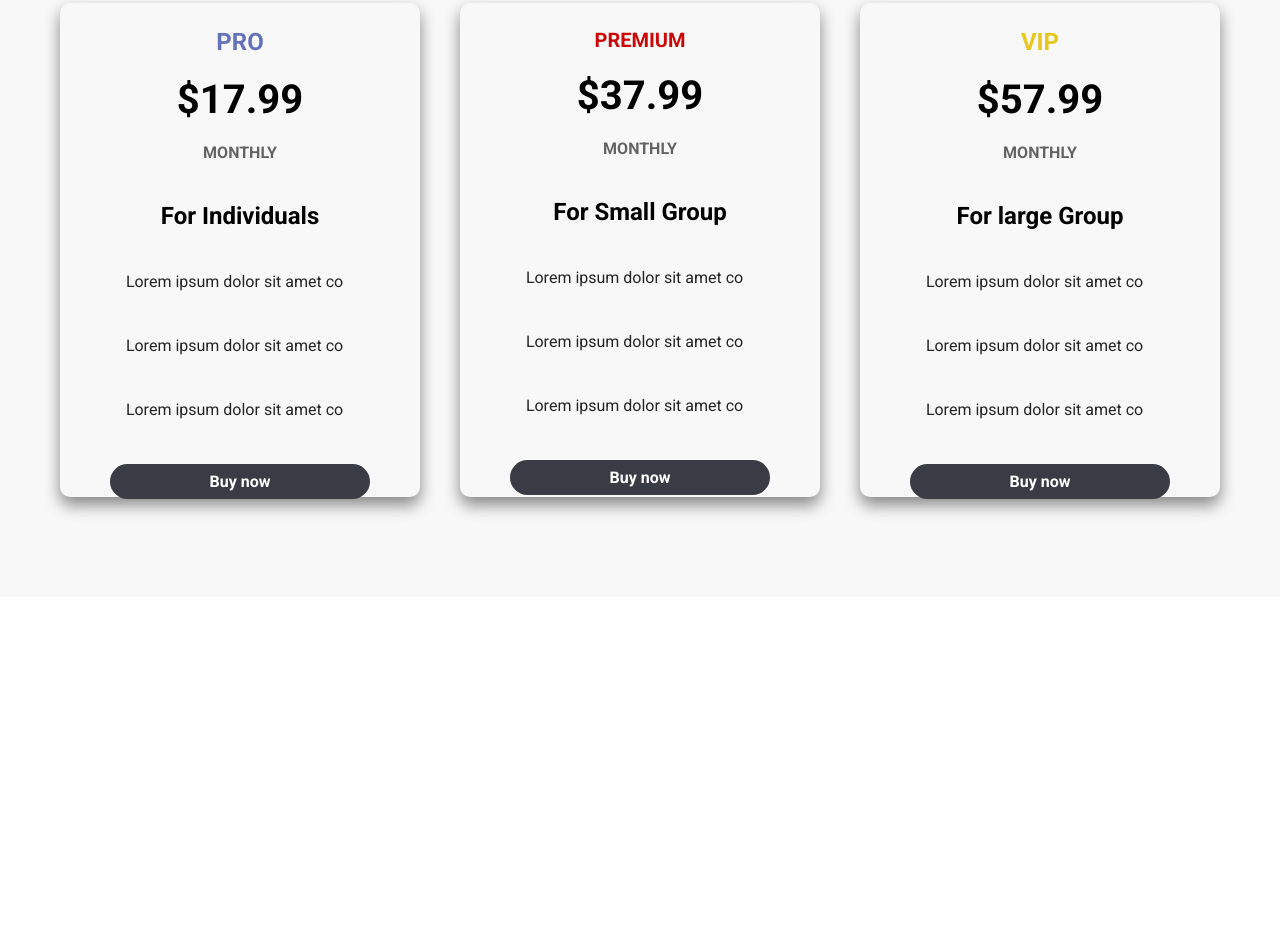
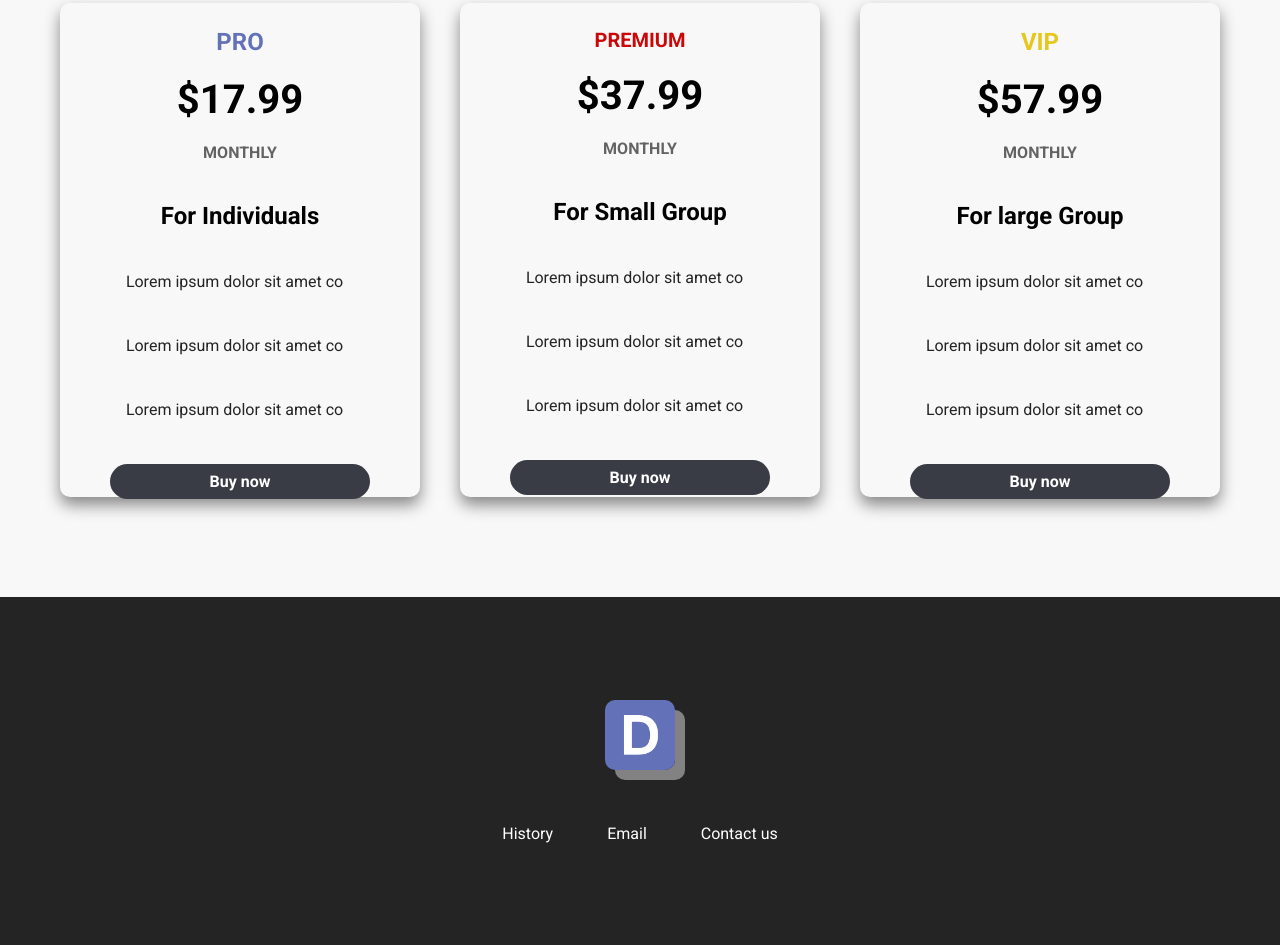
Before and after one commit to Derflex-primo/Project-DeoLab, a plain HTML site: page index.html in a window 1280 px wide. Shown: the part 3441-4386 px from the top of the page. Before the commit the page ends 4038 px from the top, so only its background shows below. Drawn offline with Linux system fonts and the light colour scheme.

Commit message:
initialized repository

```diff
--- a/index.html
+++ b/index.html
@@ -4,7 +4,7 @@
     <meta charset="UTF-8" />
     <meta http-equiv="X-UA-Compatible" content="IE=edge" />
     <meta name="viewport" content="width=device-width, initial-scale=1.0" />
-    <title>UTIN</title>
+    <title>DeoLab</title>
     <link rel="stylesheet" href="./style.css" />
     <script
       src="https://kit.fontawesome.com/c8e4d183c2.js"
@@ -465,5 +465,41 @@
         </div>
       </div>
     </div>
+    <footer>
+      <div class="row footer__row">
+        <a href="#" class="footer__anchor">
+          <figure class="footer__logo">
+            <img src="./assets/D.png" class="footer__logo--img" alt="" />
+          </figure>
+          <span class="footer__logo--popper">
+            Top
+            <i class="fas fa-arrow-up"></i>
+          </span>
+        </a>
+        <div id="footer__social--list">
+          <a
+            href="https://google.com"
+            target="_blank"
+            class="footer__social--link link__hover-effect link__hover-effect"
+            target="_blank"
+            >History</a
+          >
+          <a
+            href="mailto:dryldeogracias@gmail.com"
+            target="_blank"
+            class="footer__social--link link__hover-effect link__hover-effect"
+            target="_blank"
+            >Email</a
+          >
+          <a
+            href="./Example Resume.pdf"
+            target="_blank"
+            class="footer__social--link link__hover-effect link__hover-effect"
+            target="_blank"
+            >Contact us</a
+          >
+        </div>
+      </div>
+    </footer>
   </body>
 </html>
--- a/style.css
+++ b/style.css
@@ -650,3 +650,54 @@ PLANS
    background-color: #06f06f;
 
  }
+
+ /* FOOTER */
+
+footer {
+    background-color: #242424;
+  }
+
+  .footer__row {
+    padding: 8% 0;
+    display: flex;
+    flex-direction: column;
+    justify-content: center;
+    align-items: center;
+
+  }
+
+  .footer__logo--img {
+    box-shadow: 10px 10px rgba(246, 245, 245, 0.45);
+    width: 70px;
+    height: 70px;
+    border-radius: 10px;
+  }
+
+  .footer__social--link {
+    color: #fff;
+    width: 100%;
+    margin: 25px;
+  }
+
+  .footer__logo--popper {
+    color: #f8f8f8;
+  }
+
+  .footer__logo--popper {
+    position: absolute;
+    right: 0;
+    top: 30px;
+    font-weight: 700;
+    opacity: 0;
+    transition: all 300ms ease-out;
+  }
+
+  .footer__anchor {
+    margin-bottom: 50px;
+    position: relative;
+  }
+
+  .footer__anchor:hover .footer__logo--popper {
+    transform: translateX(70px);
+    opacity: 1;
+  }
```
